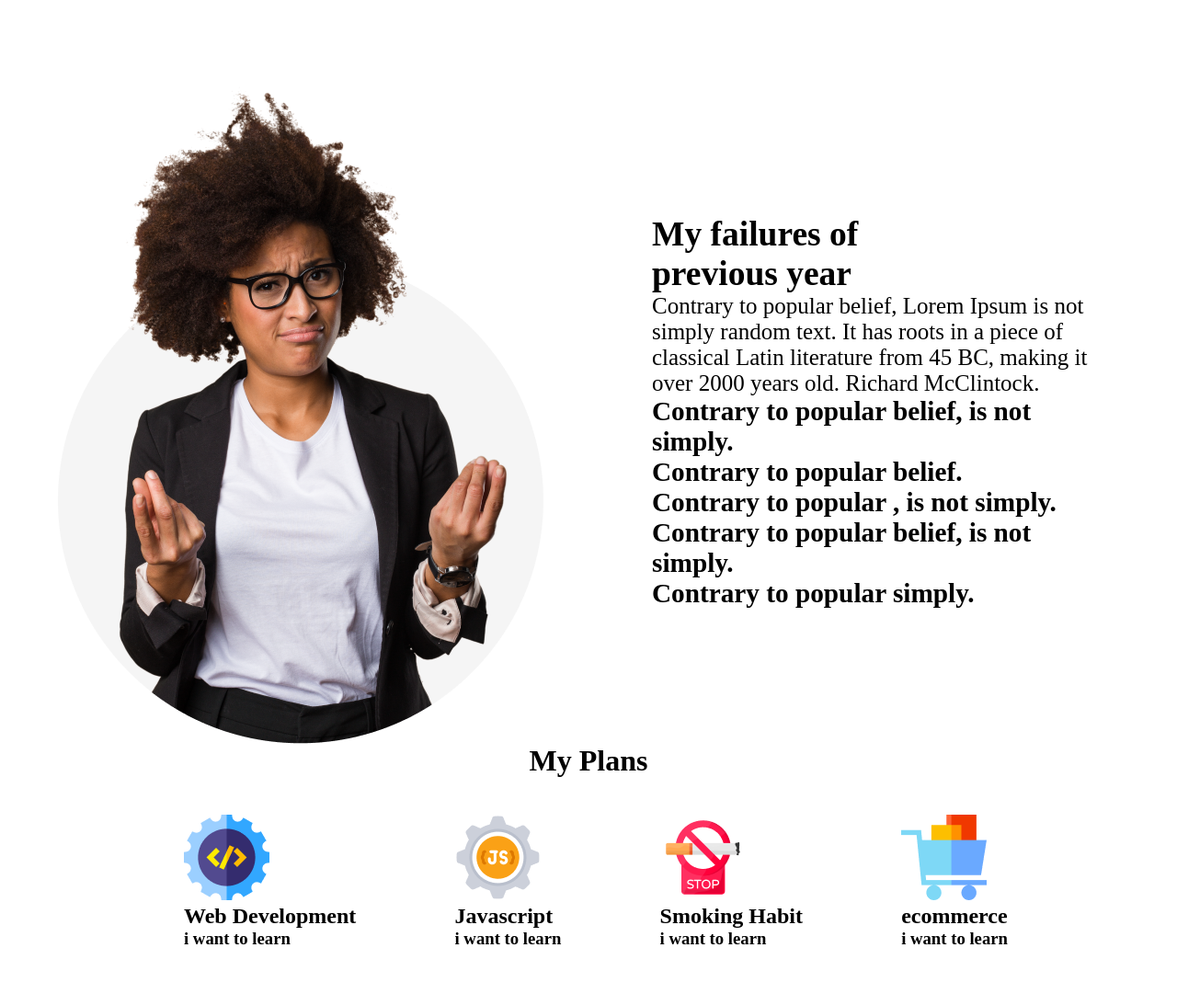
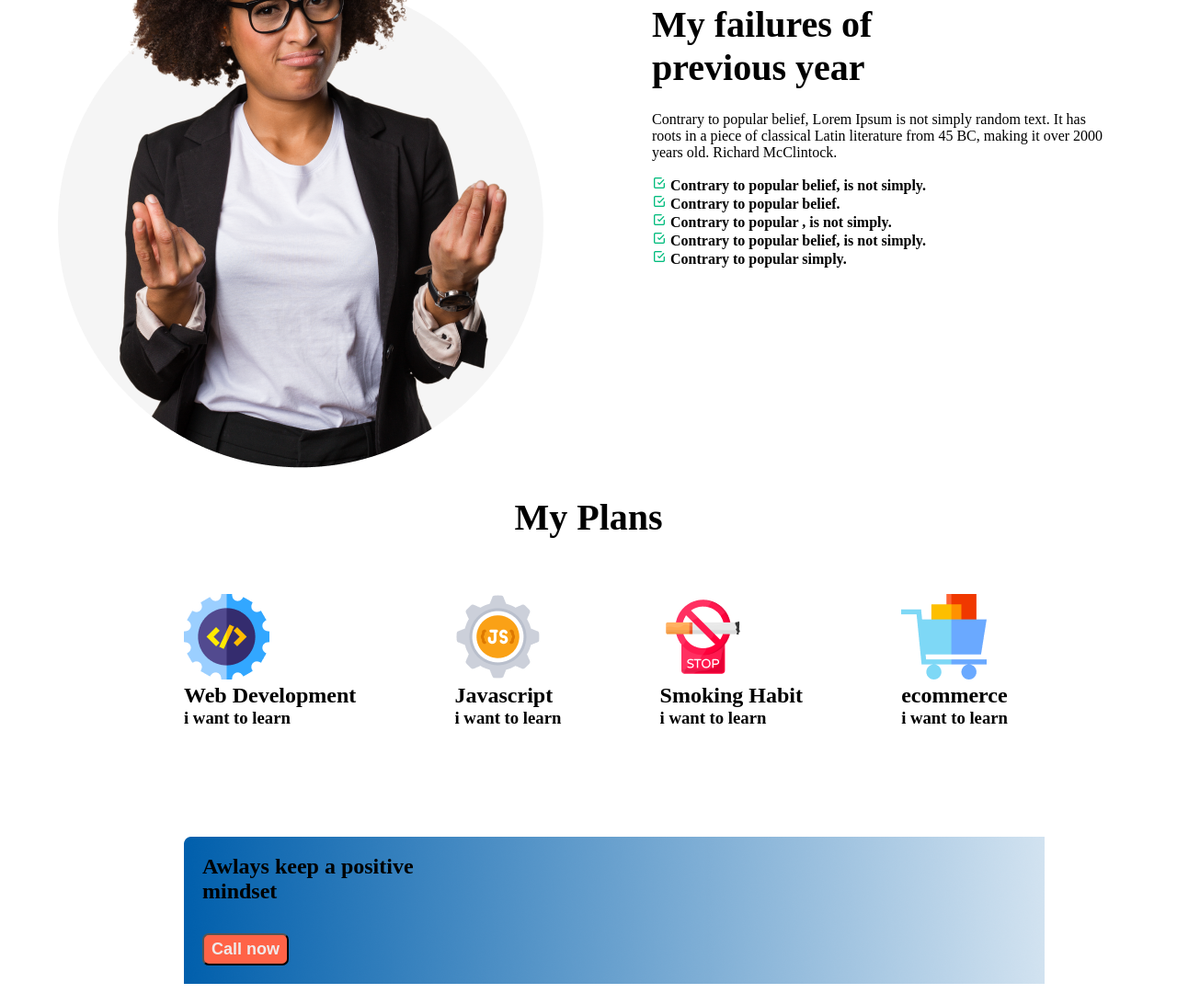
Before and after one commit to SagorChowdhury404/NewYearNewWebsite, a plain HTML site: page index.html in a window 1280 px wide. Shown: the part 923-2016 px from the top of the page at 92% size. Drawn offline with Linux system fonts and the light colour scheme; files whose address does not match are found by name.

Commit message:
added card section

```diff
--- a/css/style.css
+++ b/css/style.css
@@ -2,24 +2,26 @@
     margin: 0;
 }
 
+/* headerBanner Section start --------- */
+
 .headerBaner {
-    background-image: url(/images/banner/banner3.png);
+    background-image: url(/images/banner/banner2.png);
     background-repeat: no-repeat;
-    height: 808px;
+    height: 508px;
     text-align: end;
     padding-right: 200px;
     padding-top: 200px;
 }
 
 #bannerTittle {
-    color: white;
+    color: rgb(46, 11, 11);
     font-size: 35px;
 }
 
 #headerBannerDescription {
     margin-left: 800px;
-    color: white;
-    margin-top: 10px;
+    color: rgb(46, 11, 11);
+    margin-top: 24px;
     width: 30%;
 
 }
@@ -27,32 +29,55 @@
 #conectBTN {
     font-weight: 600;
     font-size: 18px;
-    margin-top: 15px;
-    padding: 5px 10px;
-    color: #005FAC;
-    background-color: whitesmoke;
+    margin-top: 32px;
+    padding: 5px 8px;
+    background-color: tomato;
+    color: rgb(240, 234, 234);
     border-radius: 7px;
 
 }
 
+/* headerBanner Section finished --------- */
 /* -------- */
+
+/* cardSection start ------- */
+
 #cardSection {
     display: flex;
     align-items: center;
     padding-left: 40px;
 }
 
-#card {
+#cardTittle {
     text-align: left;
     width: 40%;
     margin-left: 100px;
-    font-weight: 500;
-    font-size: 25px;
+}
+
+#cardtittle {
+    font-weight: 700;
+    font-size: 40px;
+    /* margin-top: 24px; */
+}
+
+#cardDiscription {
+    font-weight: 400;
+    font-size: 16px;
+    margin-top: 24px;
+    margin-bottom: 16px;
+}
+
+#CardWork {
+    font-size: 16px;
 }
 
 
+
+
 /* -----------------plan section ---------- */
-#plancard {}
+#plancard {
+    margin-top: 30px;
+}
 
 #planSection {
     display: flex;
@@ -60,7 +85,7 @@
     margin: 5px 20px;
     width: 70%;
     height: 202.96px;
-    margin: 40px 200px;
+    margin: 60px 200px;
 
 }
 
--- a/index.html
+++ b/index.html
@@ -10,9 +10,10 @@
 </head>
 
 <body>
+    <!-- /* headerBanner Section start --------- */ -->
     <header>
+
         <section class="headerBaner">
-            <!-- <img id="bannerimg" src="/images/banner/banner1.png" alt="" srcset=""> -->
             <div id="container">
                 <h1 id="bannerTittle">
                     All Thinks Are <br> Possible If You <br>
@@ -26,37 +27,44 @@
 
             </div>
         </section>
+    </header>
+    <!-- /* headerBanner Section finished --------- */ -->
+    <!-- --------------------- -->
 
 
-    </header>
-    <!-- --------------------- -->
     <main>
+        <!-- cardBanner section start -->
         <section id="cardSection">
             <img src="/images/person.png" alt="" srcset="">
 
-            <div id="card">
-                <h1>My failures of <br> previous
+            <div id="cardTittle">
+                <h1 id="cardtittle">My failures of <br> previous
                     year</h1>
-                <p>Contrary to popular belief, Lorem
+                <p id="cardDiscription">Contrary to popular belief, Lorem
                     Ipsum is not simply random text.
                     It has roots in a piece of
                     classical Latin literature from
                     45 BC, making it over 2000 years
                     old. Richard McClintock.</p>
-                <div>
-                    <h3> Contrary to popular belief, is not simply.</h3>
-                    <h3> Contrary to popular belief.</h3>
-                    <h3> Contrary to popular , is not simply.</h3>
-                    <h3> Contrary to popular belief, is not simply.</h3>
-                    <h3> Contrary to popular simply.</h3>
+                <div id="CardWork">
+                    <h4> <img src="/images/checkmark.png" alt="" srcset=""> Contrary to popular belief, is not simply.
+                    </h4>
+                    <h4> <img src="/images/checkmark.png" alt="" srcset=""> Contrary to popular belief.</h4>
+                    <h4> <img src="/images/checkmark.png" alt="" srcset=""> Contrary to popular , is not simply.</h4>
+                    <h4><img src="/images/checkmark.png" alt="" srcset=""> Contrary to popular belief, is not simply.
+                    </h4>
+                    <h4> <img src="/images/checkmark.png" alt="" srcset=""> Contrary to popular simply.</h4>
 
                 </div>
             </div>
         </section>
 
 
-        <scetion id="plancard">
-            <h1 style="text-align: center;">My Plans</h1>
+        <section id="plancard">
+            <h1 style="text-align: center;
+            font-weight: 700;
+            font-size: 40px;">
+                My Plans</h1>
             <div id="planSection">
                 <div class="cardPlan">
                     <img src="/images//icons/web.png" alt="" srcset="">
@@ -80,7 +88,7 @@
                 </div>
 
             </div>
-        </scetion>
+        </section>
 
         <section id="positiveCard">
             <div>
```
Also changed, not shown: images/checkmark.png (added).
